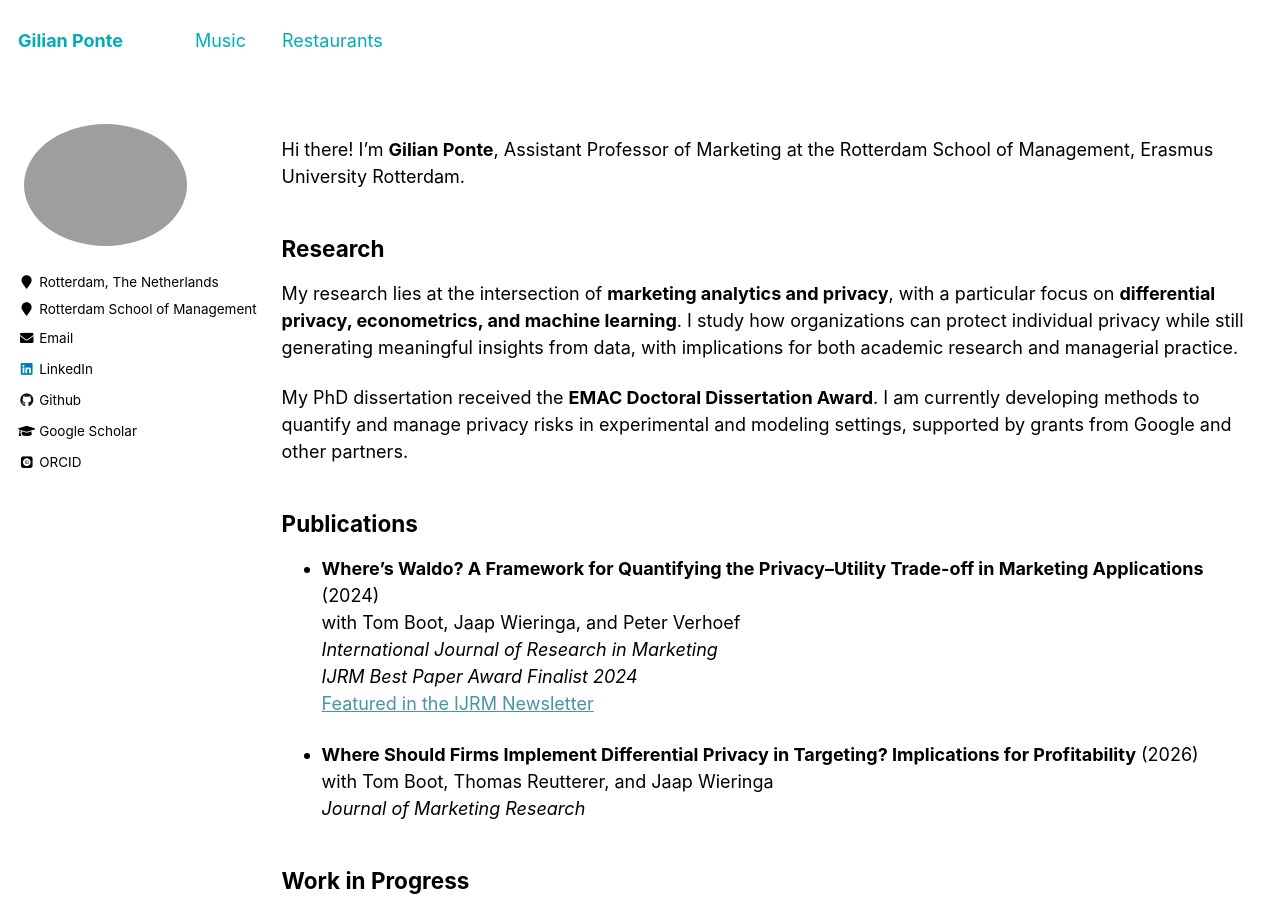
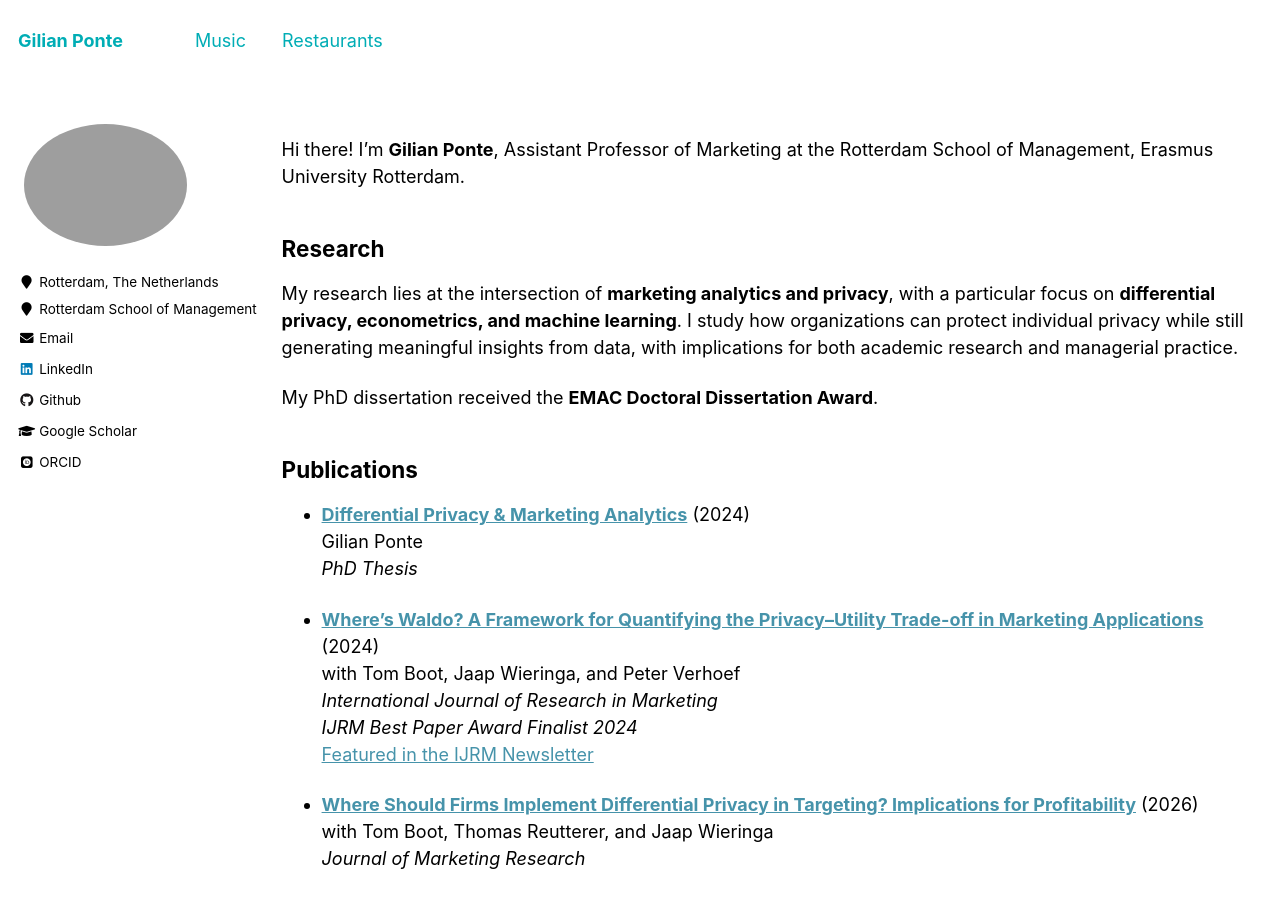
Before and after one commit to GilianPonte/gilianponte.github.io, a Jekyll site: the page built from _pages/year-archive.md, in a window 1280 px wide and 900 px high. Built offline with Jekyll 4.4.1, drawn with Linux system fonts in a browser that asks for light colours; some web fonts are replaced.

Commit message:
Update year-archive.md

```diff
--- a/_pages/year-archive.md
+++ b/_pages/year-archive.md
@@ -14,17 +14,21 @@ Hi there! I'm **Gilian Ponte**, Assistant Professor of Marketing at the Rotterda
 
 My research lies at the intersection of **marketing analytics and privacy**, with a particular focus on **differential privacy, econometrics, and machine learning**. I study how organizations can protect individual privacy while still generating meaningful insights from data, with implications for both academic research and managerial practice.
 
-My PhD dissertation received the **EMAC Doctoral Dissertation Award**. I am currently developing methods to quantify and manage privacy risks in experimental and modeling settings, supported by grants from Google and other partners.
+My PhD dissertation received the **EMAC Doctoral Dissertation Award**.
 
 ## Publications
 
-- **Where’s Waldo? A Framework for Quantifying the Privacy–Utility Trade-off in Marketing Applications** (2024)
+- **[Differential Privacy & Marketing Analytics](https://research.rug.nl/en/publications/differential-privacy-amp-marketing-analytics/)** (2024)
+  Gilian Ponte
+  *PhD Thesis*
+
+- **[Where’s Waldo? A Framework for Quantifying the Privacy–Utility Trade-off in Marketing Applications](https://www.sciencedirect.com/science/article/pii/S0167811624000417)** (2024)
   with Tom Boot, Jaap Wieringa, and Peter Verhoef
   *International Journal of Research in Marketing*
   *IJRM Best Paper Award Finalist 2024*
   [Featured in the IJRM Newsletter](https://www.ijrm-newsletter.com/post/finding-privacy-in-a-crowd-the-where-s-waldo-effect-in-marketing-analytics)
 
-- **Where Should Firms Implement Differential Privacy in Targeting? Implications for Profitability** (2026)
+- **[Where Should Firms Implement Differential Privacy in Targeting? Implications for Profitability](INSERT_PAPER_LINK)** (2026)
   with Tom Boot, Thomas Reutterer, and Jaap Wieringa
   *Journal of Marketing Research*
 
```
